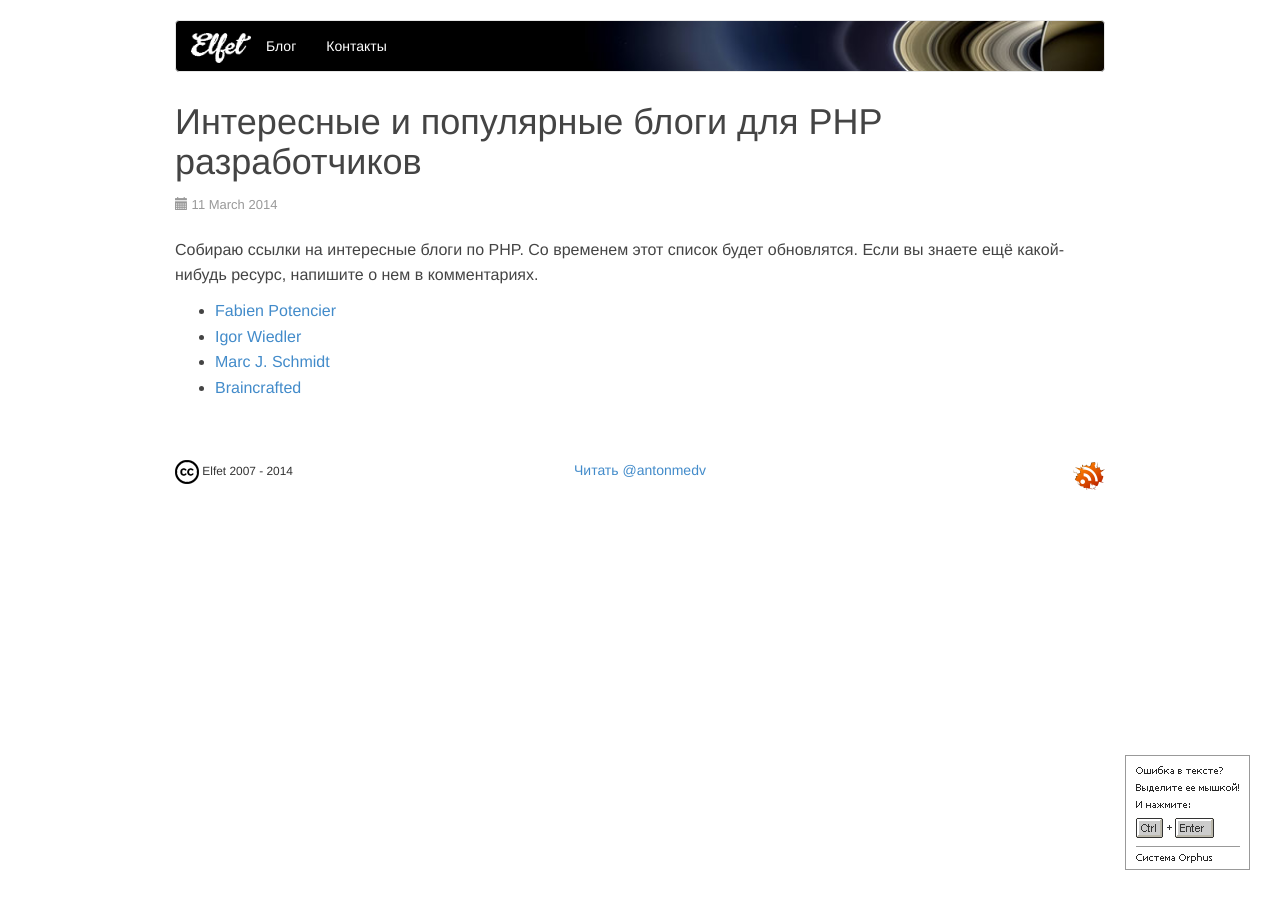
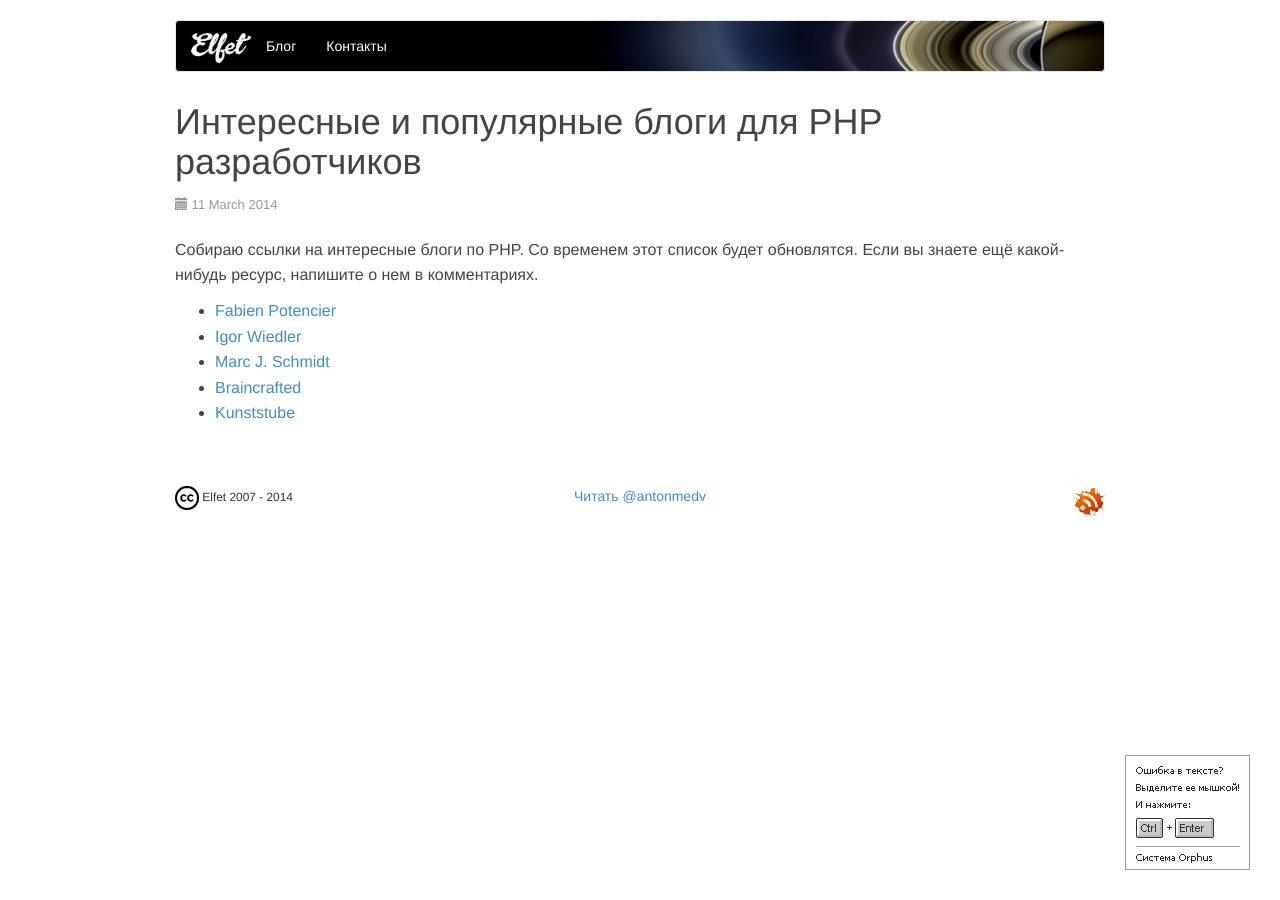
Before and after one commit to toFlash/medv.io, a Jekyll site: the page built from _posts/2014-03-11-interesting-and-popular-blogs.md, in a window 1280 px wide. Built offline with Jekyll 4.4.1, drawn with Linux system fonts in a browser that asks for light colours; Markdown is read by kramdown in place of the engine named in the settings; comment, search, counter and statistics services are not loaded.

Commit message:
Update post.

```diff
--- a/_posts/2014-03-11-interesting-and-popular-blogs.md
+++ b/_posts/2014-03-11-interesting-and-popular-blogs.md
@@ -8,3 +8,4 @@ title: Интересные и популярные блоги для PHP раз
 * [Igor Wiedler](https://igor.io/)
 * [Marc J. Schmidt](http://marcjschmidt.de/)
 * [Braincrafted](http://braincrafted.com/)
+* [Kunststube](http://kunststube.net/)
```
